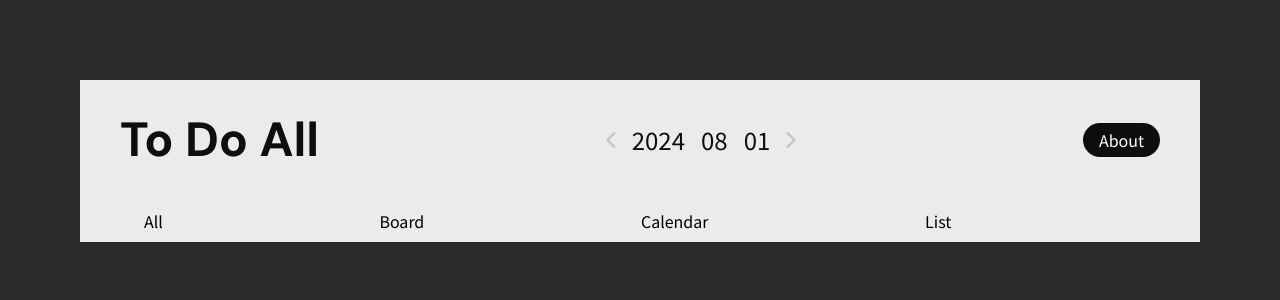
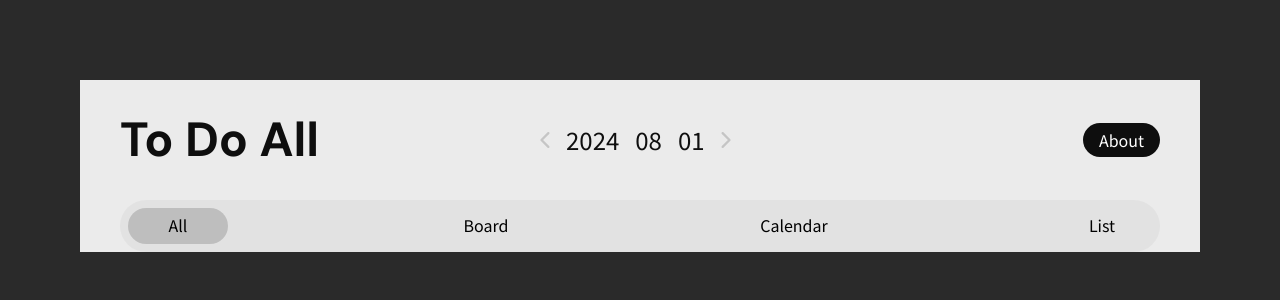
Before and after one commit to imlinkseo/ToDoAll, a React (Create React App) app in the folder todoall/: page / in a window 1280 px wide. Shown: the top 300 px of the page. Built offline with nearby package versions, Linux system fonts and the light colour scheme.

Commit message:
[ADD] modecontrol, header

```diff
--- a/todoall/src/components/header/index.tsx
+++ b/todoall/src/components/header/index.tsx
@@ -7,16 +7,25 @@ const StyledHeader = styled.header`
   display: flex;
   align-items: center;
   justify-content: space-between;
+  & > * {
+    width: 200px;
+  }
+  .ctn {
+    display: flex;
+    justify-content: flex-end;
+  }
 `;
 
 function Header() {
   return (
     <StyledHeader>
-			<h1 className="capitalize dmSans">to do all</h1>
+      <h1 className="capitalize dmSans nowrap">to do all</h1>
       <DateControl />
+      <div className="ctn">
         <Button color="dark" size="big">
           <span className="capitalize">about</span>
         </Button>
+      </div>
     </StyledHeader>
   );
 }
--- a/todoall/src/components/modeControl/index.tsx
+++ b/todoall/src/components/modeControl/index.tsx
@@ -1,21 +1,45 @@
 import React from "react";
 import styled from "styled-components";
 
-const StyledModeButtonBG = styled.span``;
+const StyledModeButtonBG = styled.span`
+  z-index: 0;
+  position: absolute;
+  width: 100px;
+  height: 36px;
+  background-color: var(--rgba-deep-gray);
+  border-radius: 20px;
+  top: 50%;
+  left: 8px;
+  transform: translateY(-50%);
+  transition: left 0.4s ease-out;
+`;
 
 function ModeButtonBG() {
   return (
     <>
-			<StyledModeButtonBG></StyledModeButtonBG>
+      <StyledModeButtonBG className="modelButtonBG"></StyledModeButtonBG>
     </>
   );
 }
 
+let bg: HTMLSpanElement | null = document.querySelector(".modelButtonBG");
+
 interface ImodeButton {
   children: React.ReactNode;
+  event: (e: React.MouseEvent) => void;
+}
+
+function getXY(e: React.MouseEvent) {
+  if (bg && e.currentTarget) {
+    bg.style.left = `${(e.currentTarget as HTMLButtonElement).offsetLeft}px`;
+  }
+  return;
 }
 
 const StyledModeButton = styled.button`
+  z-index: 2;
+  width: 100px;
+  height: 36px;
   border: none;
   background-color: transparent;
   padding: 8px 16px;
@@ -26,34 +50,41 @@ const StyledModeButton = styled.button`
   }
 `;
 
-function ModeButton({ children }: ImodeButton) {
+function ModeButton({ children, event }: ImodeButton) {
   return (
     <>
-			<StyledModeButton className="pointer">{children}</StyledModeButton>
+      <StyledModeButton className="pointer" onClick={event}>
+        {children}
+      </StyledModeButton>
     </>
   );
 }
 
 const StyledModeControl = styled.div`
+  position: relative;
   display: flex;
   justify-content: space-between;
-	padding: 4px 8px;
+  width: 100%;
+  padding: 8px;
+  box-sizing: border-box;
+  background-color: var(--rgba-light-gray);
+  border-radius: 40px;
 `;
 
 function ModeControl() {
   return (
     <>
       <StyledModeControl>
-				<ModeButton>
+        <ModeButton event={getXY}>
           <span className="capitalize">all</span>
         </ModeButton>
-				<ModeButton>
+        <ModeButton event={getXY}>
           <span className="capitalize">board</span>
         </ModeButton>
-				<ModeButton>
+        <ModeButton event={getXY}>
           <span className="capitalize">calendar</span>
         </ModeButton>
-				<ModeButton>
+        <ModeButton event={getXY}>
           <span className="capitalize">list</span>
         </ModeButton>
         <ModeButtonBG />
--- a/todoall/src/styles/common.css
+++ b/todoall/src/styles/common.css
@@ -48,6 +48,9 @@ body {
 .capitalize {
   text-transform: capitalize;
 }
+.nowrap {
+  white-space: nowrap;
+}
 
 /* container */
 body {
--- /dev/null
+++ b/todoall/src/types/types.ts
@@ -0,0 +1,3 @@
+type Tmode = "all" | "board" | "calendar" | "list";
+
+export type { Tmode };
```
Lines whose indentation alone changed are shown as unchanged.
